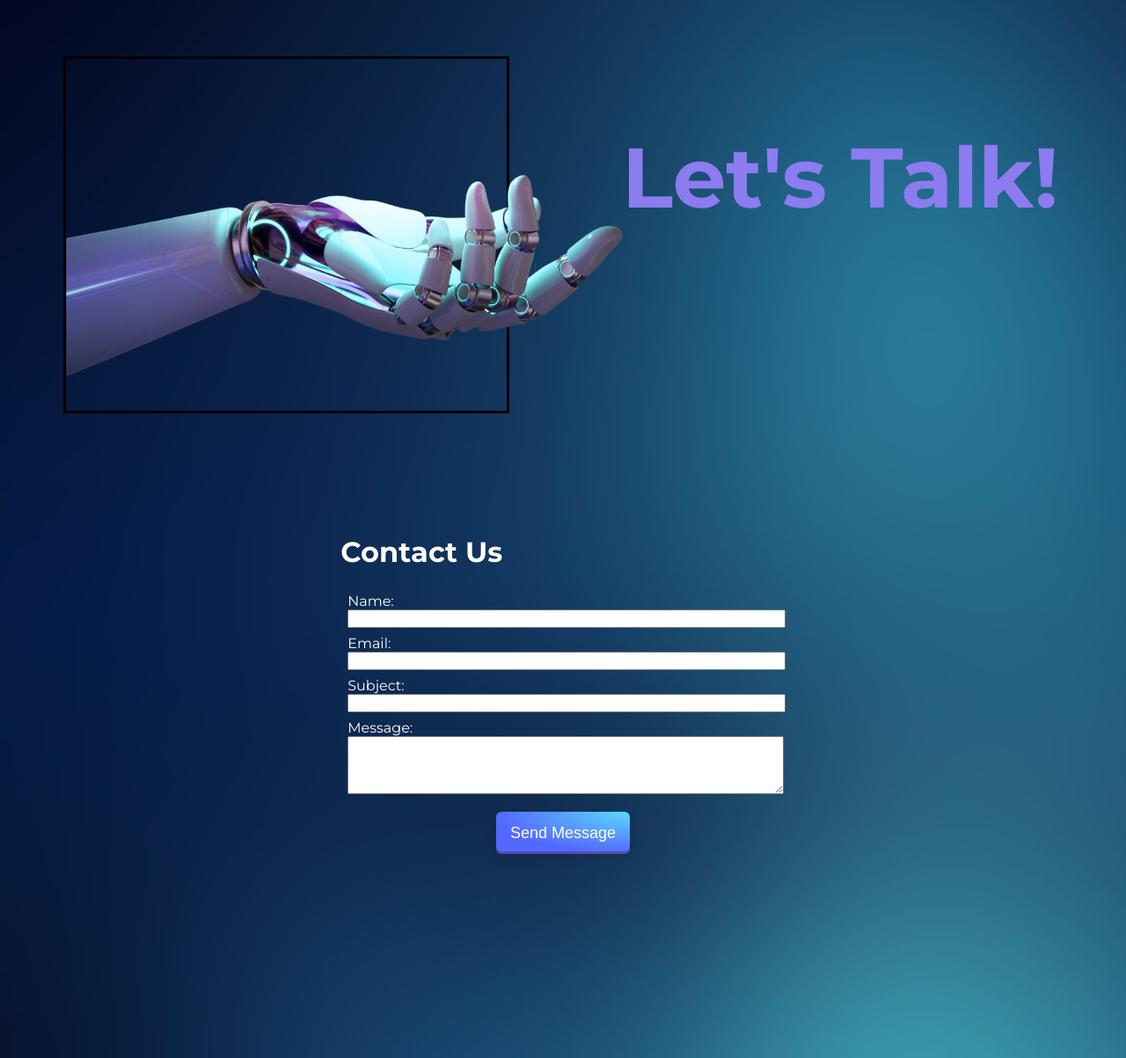
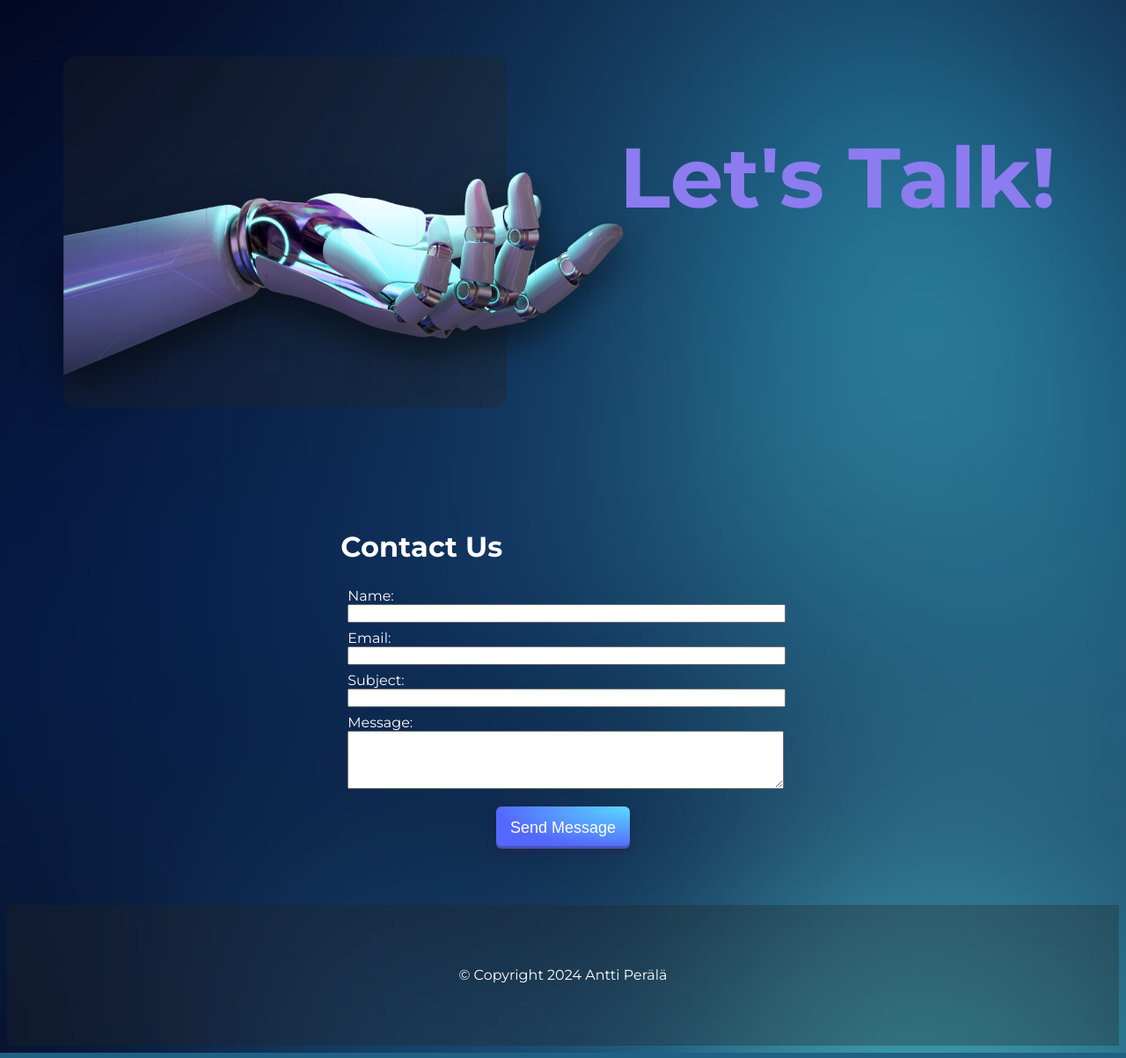
Before and after one commit to AnttiPerala/Web-and-App-Design-2024, a PHP site: page / in a window 1280 px wide. Shown: the part 144-1347 px from the top of the page at 88% size. Run offline with PHP 8.4, Linux system fonts and the light colour scheme.

Commit message:
drop shadow filter and wrap up lesson

```diff
--- a/01 Lesson/ProjectFiles/Web/Root/index.html
+++ b/01 Lesson/ProjectFiles/Web/Root/index.html
@@ -76,7 +76,9 @@
 
         </div>
 
-        <footer></footer>
+        <footer>
+            © Copyright 2024 Antti Perälä
+        </footer>
 
     </div>
 
--- a/01 Lesson/ProjectFiles/Web/Root/style.css
+++ b/01 Lesson/ProjectFiles/Web/Root/style.css
@@ -122,7 +122,9 @@ nav li {
 }
 
 .borderContainer {
-    border: 3px solid black;
+    /* border: 3px solid black; */
+    border-radius: 1rem;
+    background-color: #25252552;
 }
 
 main aside {
@@ -145,6 +147,7 @@ article {
 #robotHand {
     width: 130%;
     margin-top: 15vh;
+    filter: drop-shadow(0px 19px 22px #00000088);
 }
 
 main {
@@ -153,6 +156,11 @@ main {
 
 footer {
     min-height: 20vh;
+    background-color: #25252552;
+    color: white;
+    display: flex;
+    align-items: center;
+    justify-content: center;
 }
 
 @font-face {
```
